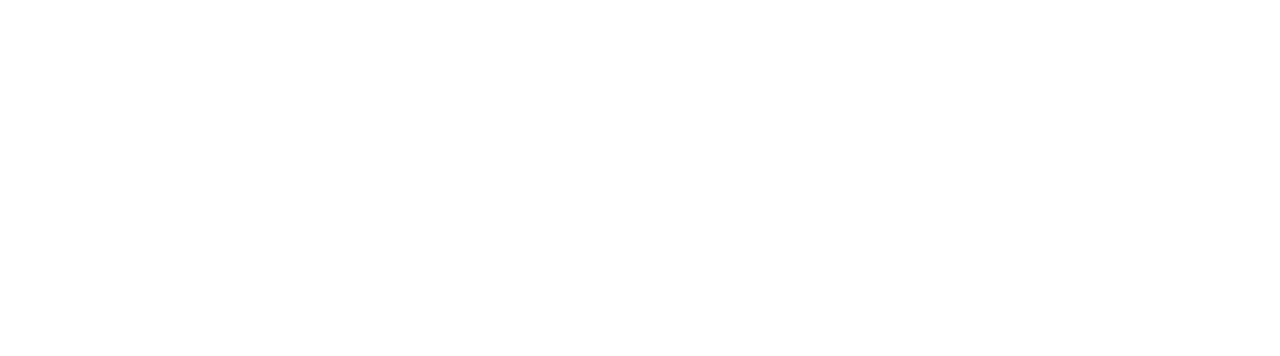
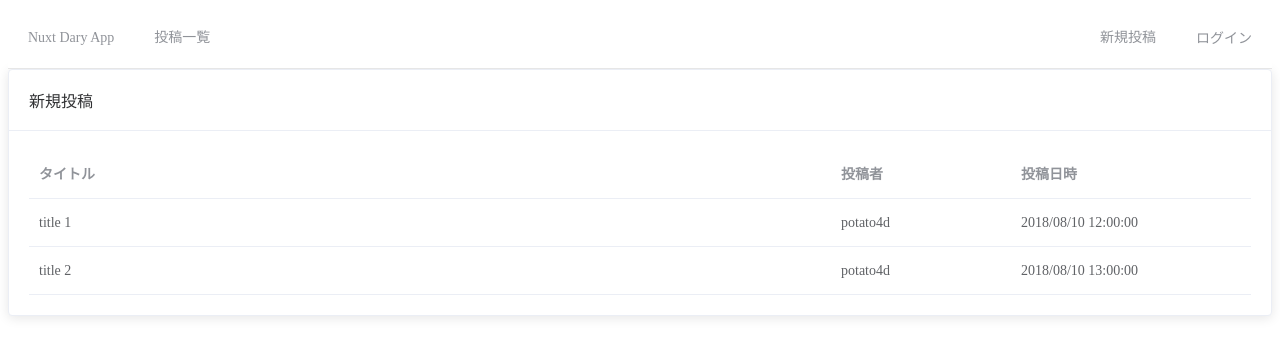
Before and after one commit to ruiinoue/nuxt-tutorial, a Nuxt app: page /posts in a window 1280 px wide. Before the commit this address had no page. Shown: the top 356 px of the page. Built offline with nearby package versions, Linux system fonts and the light colour scheme.

Commit message:
モックアップの作成

```diff
--- /dev/null
+++ b/assets/common.css
@@ -0,0 +1,40 @@
+html {
+  font-family: 'Hiragino Sans', sans-serif;
+  font-size: 16px;
+  word-spacing: 1px;
+  -ms-text-size-adjust: 100%;
+  -webkit-text-size-adjust: 100%;
+  -moz-osx-font-smoothing: grayscale;
+  -webkit-font-smoothing: antialiased;
+  box-sizing: border-box;
+}
+
+*, *:before, *:after {
+  box-sizing: border-box;
+  margin: 0;
+}
+
+.wrapper {
+  background: #fafafa;
+  width: 100%;
+  min-height: calc(100vh - 61px);
+}
+
+.el-card {
+  flex: 1;
+}
+
+.container:not(.__nuxt-error-page) {
+  width: 96%;
+  max-width: 980px;
+  padding: 30px 0;
+  margin: 0 auto;
+  min-height: calc(100vh - 61px);
+  display: flex;
+  justify-content: center;
+  align-items: flex-start;
+}
+
+.text-left { text-align: left; }
+.text-right { text-align: right; }
+.text-center { text-align: center; }
--- /dev/null
+++ b/components/TheHeader.vue
@@ -0,0 +1,19 @@
+<template>
+  <el-menu mode="horizontal" :router="true">
+    <el-menu-item index="1" style="pointer-events: none;">
+      Nuxt Dary App
+    </el-menu-item>
+    <el-menu-item index="2" :route="{ path: '/posts/' }">
+      投稿一覧
+    </el-menu-item>
+
+    <no-ssr>
+      <el-menu-item index="4" style="float: right;" :route="{ path: '/' }">
+        <span>ログイン</span>
+      </el-menu-item>
+    </no-ssr>
+    <el-menu-item index="5" style="float: right;" :route="{ path: '/posts/new' }">
+        新規投稿
+    </el-menu-item>
+  </el-menu>
+</template>
--- a/layouts/default.vue
+++ b/layouts/default.vue
@@ -1,52 +1,18 @@
 <template>
   <div>
-    <nuxt/>
+    <TheHeader />
+    <div class="wrapper">
+      <nuxt class="container" />
+    </div>
   </div>
 </template>
 
-<style>
-html {
-  font-family: "Source Sans Pro", -apple-system, BlinkMacSystemFont, "Segoe UI", Roboto, "Helvetica Neue", Arial, sans-serif;
-  font-size: 16px;
-  word-spacing: 1px;
-  -ms-text-size-adjust: 100%;
-  -webkit-text-size-adjust: 100%;
-  -moz-osx-font-smoothing: grayscale;
-  -webkit-font-smoothing: antialiased;
-  box-sizing: border-box;
+<script>
+import TheHeader from '~/components/TheHeader.vue'
+
+export default {
+  components: {
+    TheHeader,
+  }
 }
-
-*, *:before, *:after {
-  box-sizing: border-box;
-  margin: 0;
-}
-
-.button--green {
-  display: inline-block;
-  border-radius: 4px;
-  border: 1px solid #3b8070;
-  color: #3b8070;
-  text-decoration: none;
-  padding: 10px 30px;
-}
-
-.button--green:hover {
-  color: #fff;
-  background-color: #3b8070;
-}
-
-.button--grey {
-  display: inline-block;
-  border-radius: 4px;
-  border: 1px solid #35495e;
-  color: #35495e;
-  text-decoration: none;
-  padding: 10px 30px;
-  margin-left: 15px;
-}
-
-.button--grey:hover {
-  color: #fff;
-  background-color: #35495e;
-}
-</style>
+</script>
--- a/nuxt.config.js
+++ b/nuxt.config.js
@@ -37,5 +37,11 @@
   },
   axios: {
     baseURL: "https://nuxt-web-app-b7aec-default-rtdb.firebaseio.com/"
-  }
+  },
+  css: [
+    'element-ui/lib/theme-chalk/index.css'
+  ],
+  plugins: [
+    '@/plugins/element-ui'
+  ]
 }
--- a/package.json
+++ b/package.json
@@ -14,6 +14,7 @@
   },
   "dependencies": {
     "axios": "^0.21.1",
+    "element-ui": "^2.15.0",
     "nuxt": "^2.0.0"
   },
   "devDependencies": {
--- a/pages/index.vue
+++ b/pages/index.vue
@@ -1,64 +1,45 @@
 <template>
   <section class="container">
-    <div>
-      <app-logo/>
-      <h1 class="title">
-        nuxt-tutorial
-      </h1>
-      <h2 class="subtitle">
-        Nuxt.js project
-      </h2>
-      <div class="links">
-        <a
-          href="https://nuxtjs.org/"
-          target="_blank"
-          class="button--green">Documentation</a>
-        <a
-          href="https://github.com/nuxt/nuxt.js"
-          target="_blank"
-          class="button--grey">GitHub</a>
+    <el-card style="flex: 1">
+      <div slot="header" class="clearfix">
+        <span>ログイン</span>
       </div>
-    </div>
+      <form>
+        <div class="form-content">
+          <span>ユーザー ID</span>
+          <el-input placeholder="" v-model="formData.id" />
+        </div>
+        <div class="form-content">
+          <el-checkbox v-model="isCreateMode">アカウントを作成する</el-checkbox>
+        </div>
+        <div class="text-right">
+          <el-button type="primary">{{ buttonText }}</el-button>
+        </div>
+      </form>
+    </el-card>
   </section>
 </template>
 
 <script>
-import AppLogo from '~/components/AppLogo.vue'
-
 export default {
-  components: {
-    AppLogo
-  }
+  asyncData() {
+    return {
+      isCreateMode: false,
+      formData: {
+        id: '',
+      }
+    }
+  },
+  computed: {
+    buttonText() {
+      return this.isCreateMode ? '新規登録' : 'ログイン'
+    }
+  },
 }
 </script>
 
-<style>
-.container {
-  min-height: 100vh;
-  display: flex;
-  justify-content: center;
-  align-items: center;
-  text-align: center;
-}
-
-.title {
-  font-family: "Quicksand", "Source Sans Pro", -apple-system, BlinkMacSystemFont, "Segoe UI", Roboto, "Helvetica Neue", Arial, sans-serif; /* 1 */
-  display: block;
-  font-weight: 300;
-  font-size: 100px;
-  color: #35495e;
-  letter-spacing: 1px;
-}
-
-.subtitle {
-  font-weight: 300;
-  font-size: 42px;
-  color: #526488;
-  word-spacing: 5px;
-  padding-bottom: 15px;
-}
-
-.links {
-  padding-top: 15px;
+<style scoped>
+.form-content {
+  margin: 16px 0;
 }
 </style>
--- /dev/null
+++ b/pages/posts/index.vue
@@ -0,0 +1,64 @@
+<template>
+  <section class="container posts-page">
+    <el-card>
+      <div slot="header" class="clearfix">
+        <span>新規投稿</span>
+      </div>
+      <el-table
+        :data="showPosts"
+        style="width: 100%"
+        class="table"
+      >
+        <el-table-column
+          prop="title"
+          label="タイトル">
+        </el-table-column>
+        <el-table-column
+          prop="user.id"
+          label="投稿者"
+          width="180">
+        </el-table-column>
+        <el-table-column
+          prop="create_at"
+          label="投稿日時"
+          width="240">
+        </el-table-column>
+      </el-table>
+    </el-card>
+  </section>
+</template>
+
+<script>
+export default {
+  computed: {
+    showPosts() {
+      return [
+        {
+          id: '001',
+          title: 'title 1',
+          body: 'body 1',
+          create_at: '2018/08/10 12:00:00',
+          user: {
+            id: 'potato4d'
+          }
+        },
+        {
+          id: '002',
+          title: 'title 2',
+          body: 'body 2',
+          create_at: '2018/08/10 13:00:00',
+          user: {
+            id: 'potato4d'
+          }
+        },
+      ]
+    }
+  }
+}
+</script>
+
+<style>
+.posts-page .el-table__row {
+  cursor: pointer;
+}
+</style>
```
Also changed, not shown: plugins/element-ui.js (added, +7 -0 lines), 1 other file (tests, documents, lock files or other folders).
